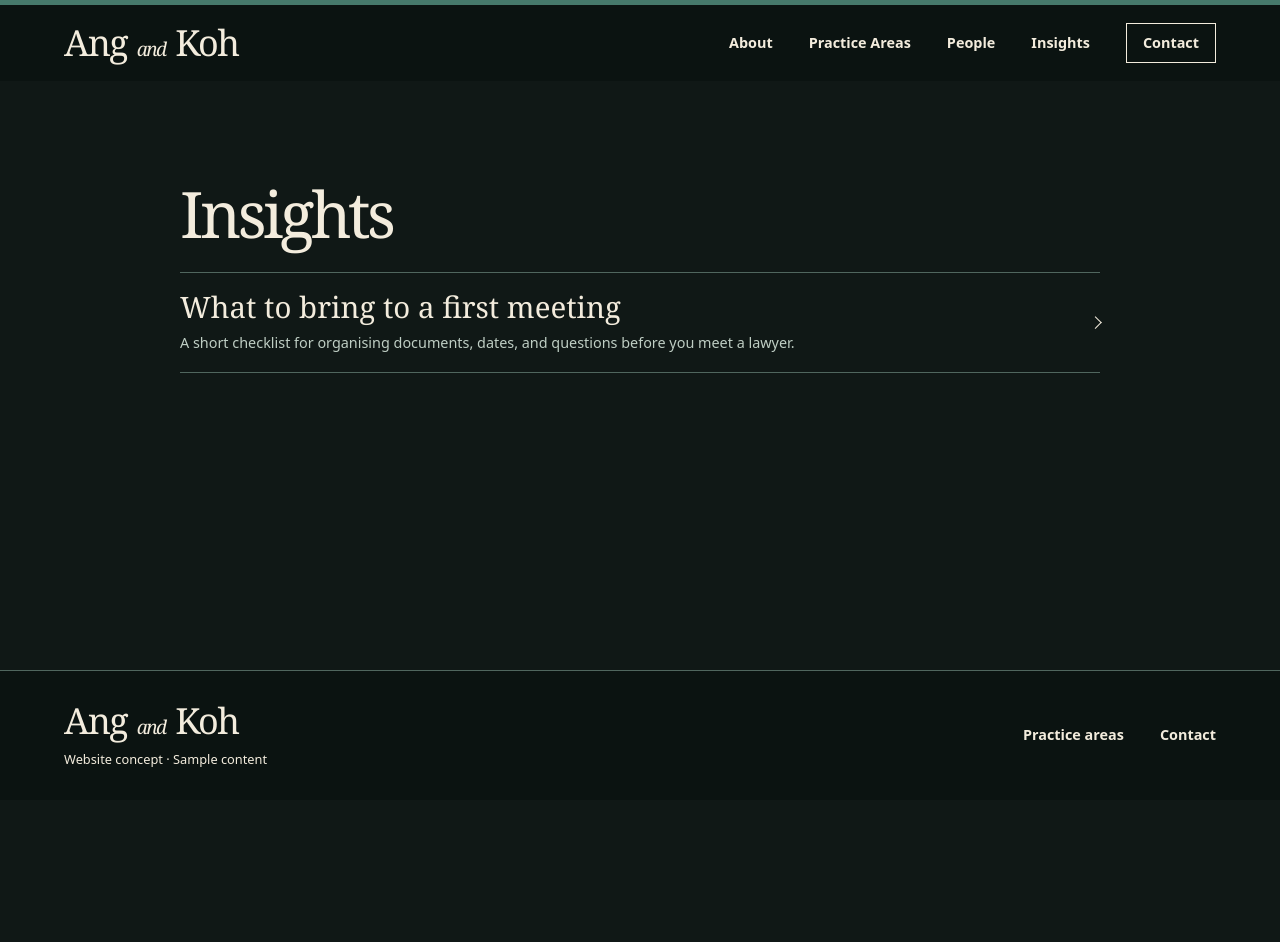
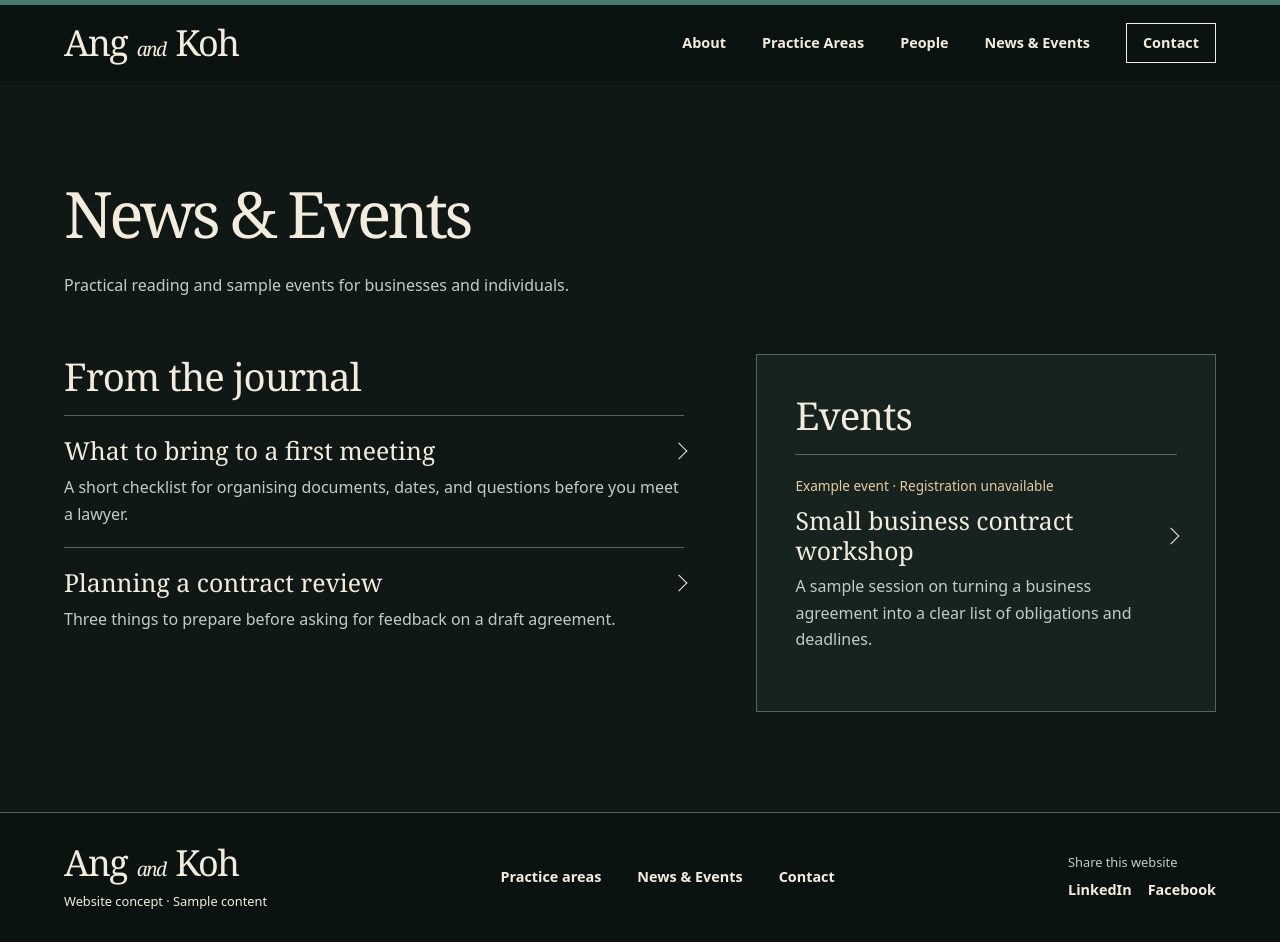
Before and after one commit to QuintonPang/ahsk-static-website, an Astro site: page /ahsk-static-website/news-events in a window 1280 px wide. Before the commit the page ends 800 px from the top, so only its background shows below. Built offline with nearby package versions, Linux system fonts and the light colour scheme; Astro itself is replaced by a stand-in of ours.

Commit message:
Create original News and Events page and social sharing links

```diff
--- a/scripts/verify-build.mjs
+++ b/scripts/verify-build.mjs
@@ -14,6 +14,7 @@ for (const file of pages) {
   const publishedUrl = new URL(prefix + file.replace(/index\.html$/, ''), config.site);
   if (!page.includes('id="content"') || !page.includes('<h1')) problems.push(file + ' misses the main landmark or heading');
   for (const [, property, value] of page.matchAll(/\b(href|src)="([^"]+)"/g)) {
+    if (property === 'href' && /^https:\/\/(?:www\.linkedin\.com\/sharing\/share-offsite\/\?url=|www\.facebook\.com\/sharer\/sharer\.php\?u=)/.test(value)) continue;
     if (value.startsWith('//') || /^https?:/i.test(value)) {
       problems.push(file + ' includes an external ' + property + ': ' + value);
       continue;
@@ -37,6 +38,6 @@ const contact = readFileSync(resolve(root, 'contact/index.html'), 'utf8');
 assert.match(contact, /Demonstration form/);
 assert.doesNotMatch(contact, /<form[^>]+(?:action|method)=/);
 assert.doesNotMatch(contact, /<(?:input|textarea)[^>]+\bname=/);
-assert.equal(pages.length, 11, 'Expected the six main pages, four detail pages, and a 404 page');
+assert.equal(pages.length, 13, 'Expected the six main pages, six detail pages, and a 404 page');
 assert.equal(problems.length, 0, problems.join('\n'));
 console.log('Verified ' + pages.length + ' pages and ' + checked + ' internal link and asset references under ' + prefix);
--- a/src/components/Footer.astro
+++ b/src/components/Footer.astro
@@ -1,10 +1,23 @@
 ---
 import Brand from './Brand.astro';
 import { url } from '../content';
+
+const homepage = encodeURIComponent(new URL(url(), Astro.site).href);
 ---
 <footer class="site-footer">
   <div class="wrap footer-inner">
     <div><Brand /><p>Website concept · Sample content</p></div>
-    <nav aria-label="Footer navigation"><a href={url('practice-areas/')}>Practice areas</a><a href={url('contact/')}>Contact</a></nav>
+    <nav aria-label="Footer navigation">
+      <a href={url('practice-areas/')}>Practice areas</a>
+      <a href={url('news-events/')}>News &amp; Events</a>
+      <a href={url('contact/')}>Contact</a>
+    </nav>
+    <div class="footer-social">
+      <p>Share this website</p>
+      <nav aria-label="Social sharing">
+        <a href={`https://www.linkedin.com/sharing/share-offsite/?url=${homepage}`}>LinkedIn</a>
+        <a href={`https://www.facebook.com/sharer/sharer.php?u=${homepage}`}>Facebook</a>
+      </nav>
+    </div>
   </div>
 </footer>
--- a/src/content.ts
+++ b/src/content.ts
@@ -5,7 +5,7 @@ export const navigation = [
   { label: 'About', path: 'about-us/' },
   { label: 'Practice Areas', path: 'practice-areas/' },
   { label: 'People', path: 'our-partners/' },
-  { label: 'Insights', path: 'news-events/' },
+  { label: 'News & Events', path: 'news-events/' },
 ];
 
 export const practices = [
@@ -32,8 +32,9 @@ export const practices = [
   },
 ];
 
-export const insights = [
+export const updates = [
   {
+    kind: 'news',
     slug: 'prepare-for-a-first-meeting',
     title: 'What to bring to a first meeting',
     summary: 'A short checklist for organising documents, dates, and questions before you meet a lawyer.',
@@ -43,4 +44,25 @@ export const insights = [
       'List what you want to find out at the meeting. Mention any upcoming deadline at the start so it can be discussed early.',
     ],
   },
+  {
+    kind: 'news',
+    slug: 'planning-a-contract-review',
+    title: 'Planning a contract review',
+    summary: 'Three things to prepare before asking for feedback on a draft agreement.',
+    paragraphs: [
+      'Gather the latest draft and any schedules it mentions. If there are several versions, mark the one everyone should review.',
+      'Write down the commercial points already agreed and the remaining decisions. Flag clauses that affect delivery, payment, or cancellation.',
+      'Share any date the parties are working towards so the review can be planned around it.',
+    ],
+  },
+  {
+    kind: 'event',
+    slug: 'small-business-contract-workshop',
+    title: 'Small business contract workshop',
+    summary: 'A sample session on turning a business agreement into a clear list of obligations and deadlines.',
+    paragraphs: [
+      'This is an example event listing. Registration and attendance are unavailable for this sample.',
+      'The proposed session uses a fictional supplier agreement to practise identifying deliverables, payment dates, and decisions that need clarification.',
+    ],
+  },
 ];
--- a/src/pages/[...slug].astro
+++ b/src/pages/[...slug].astro
@@ -1,17 +1,17 @@
 ---
 import Site from '../layouts/Site.astro';
-import { insights, practices, url } from '../content';
+import { updates, practices, url } from '../content';
 
 export function getStaticPaths() {
   return [
     ...practices.map(item => ({ params: { slug: 'practice-areas/' + item.slug }, props: { kind: 'practice' as const, item } })),
-    ...insights.map(item => ({ params: { slug: 'news-events/' + item.slug }, props: { kind: 'insight' as const, item } })),
+    ...updates.map(item => ({ params: { slug: 'news-events/' + item.slug }, props: { kind: 'insight' as const, item } })),
   ];
 }
 
 const page = Astro.props;
 const title = page.kind === 'practice' ? page.item.name : page.item.title;
-const section = page.kind === 'practice' ? { path: 'practice-areas/', label: 'Practice areas' } : { path: 'news-events/', label: 'Insights' };
+const section = page.kind === 'practice' ? { path: 'practice-areas/', label: 'Practice areas' } : { path: 'news-events/', label: 'News & Events' };
 ---
 <Site title={title}>
   <article class="wrap interior prose">
--- a/src/pages/news-events.astro
+++ b/src/pages/news-events.astro
@@ -1,10 +1,29 @@
 ---
 import Site from '../layouts/Site.astro';
-import { insights, url } from '../content';
+import { updates, url } from '../content';
+
+const sections = [
+  { key: 'news', title: 'From the journal' },
+  { key: 'event', title: 'Events' },
+];
 ---
-<Site title="Insights">
-  <section class="wrap interior narrow">
-    <h1>Insights</h1>
-    <ul class="practice-list">{insights.map(item => <li><a href={url('news-events/' + item.slug + '/')}><div><strong>{item.title}</strong><p>{item.summary}</p></div><span class="chevron" aria-hidden="true"></span></a></li>)}</ul>
-  </section>
+<Site title="News & Events">
+  <div class="wrap interior updates-page">
+    <header class="updates-intro">
+      <h1>News &amp; Events</h1>
+      <p>Practical reading and sample events for businesses and individuals.</p>
+    </header>
+    <div class="updates-grid">
+      {sections.map(section => <section aria-labelledby={section.key + '-heading'}>
+        <h2 id={section.key + '-heading'}>{section.title}</h2>
+        <ul class="updates-list">
+          {updates.filter(item => item.kind === section.key).map(item => <li>
+            {item.kind === 'event' && <p class="event-status">Example event · Registration unavailable</p>}
+            <h3><a href={url('news-events/' + item.slug + '/')}>{item.title}<span class="chevron" aria-hidden="true"></span></a></h3>
+            <p>{item.summary}</p>
+          </li>)}
+        </ul>
+      </section>)}
+    </div>
+  </div>
 </Site>
--- a/src/styles/site.css
+++ b/src/styles/site.css
@@ -153,3 +153,24 @@ textarea { resize: vertical; }
     a:hover > .chevron { transform: translateX(3px) rotate(45deg); }
   }
 }
+
+.updates-intro { background: transparent; border: 0; margin-bottom: clamp(28px, 5vw, 56px); }
+.updates-intro p, .updates-list p { color: var(--muted); }
+.updates-grid { display: grid; grid-template-columns: 1.35fr 1fr; gap: clamp(26px, 6vw, 72px); align-items: start; }
+.updates-grid section:last-child { padding: clamp(20px, 4vw, 38px); background: var(--surface); border: 1px solid var(--line); }
+.updates-grid h2 { font-size: clamp(1.65rem, 3vw, 2.4rem); }
+.updates-list { list-style: none; padding: 0; margin: 0; }
+.updates-list li { padding-block: 20px; border-top: 1px solid var(--line); }
+.updates-list h3 { margin: 0 0 8px; font: 400 1.55rem/1.2 Georgia, serif; }
+.updates-list h3 a { display: flex; justify-content: space-between; align-items: center; gap: 16px; text-decoration: none; }
+.updates-list h3 a:hover { text-decoration: underline; }
+.updates-list h3 .chevron { flex-shrink: 0; }
+.updates-list p { margin-bottom: 0; }
+.updates-list .event-status { color: var(--gold); margin-bottom: 8px; font-size: .85rem; }
+.footer-inner { flex-wrap: wrap; }
+.footer-inner nav { flex-wrap: wrap; }
+.footer-social p { margin: 0 0 5px; color: var(--muted); }
+.footer-social nav { gap: 16px; }
+@media (max-width: 760px) {
+  .updates-grid { grid-template-columns: minmax(0, 1fr); }
+}
```
